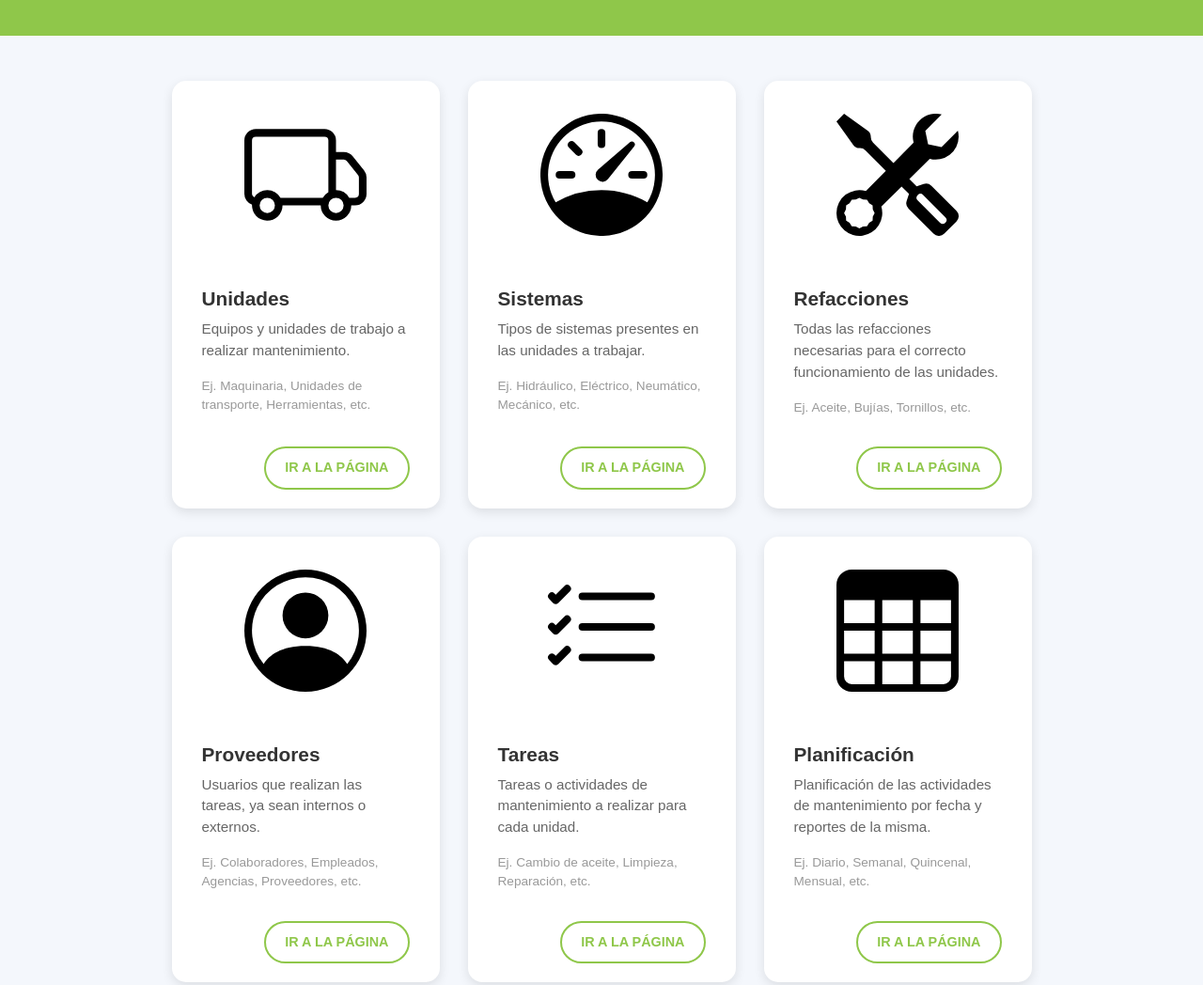
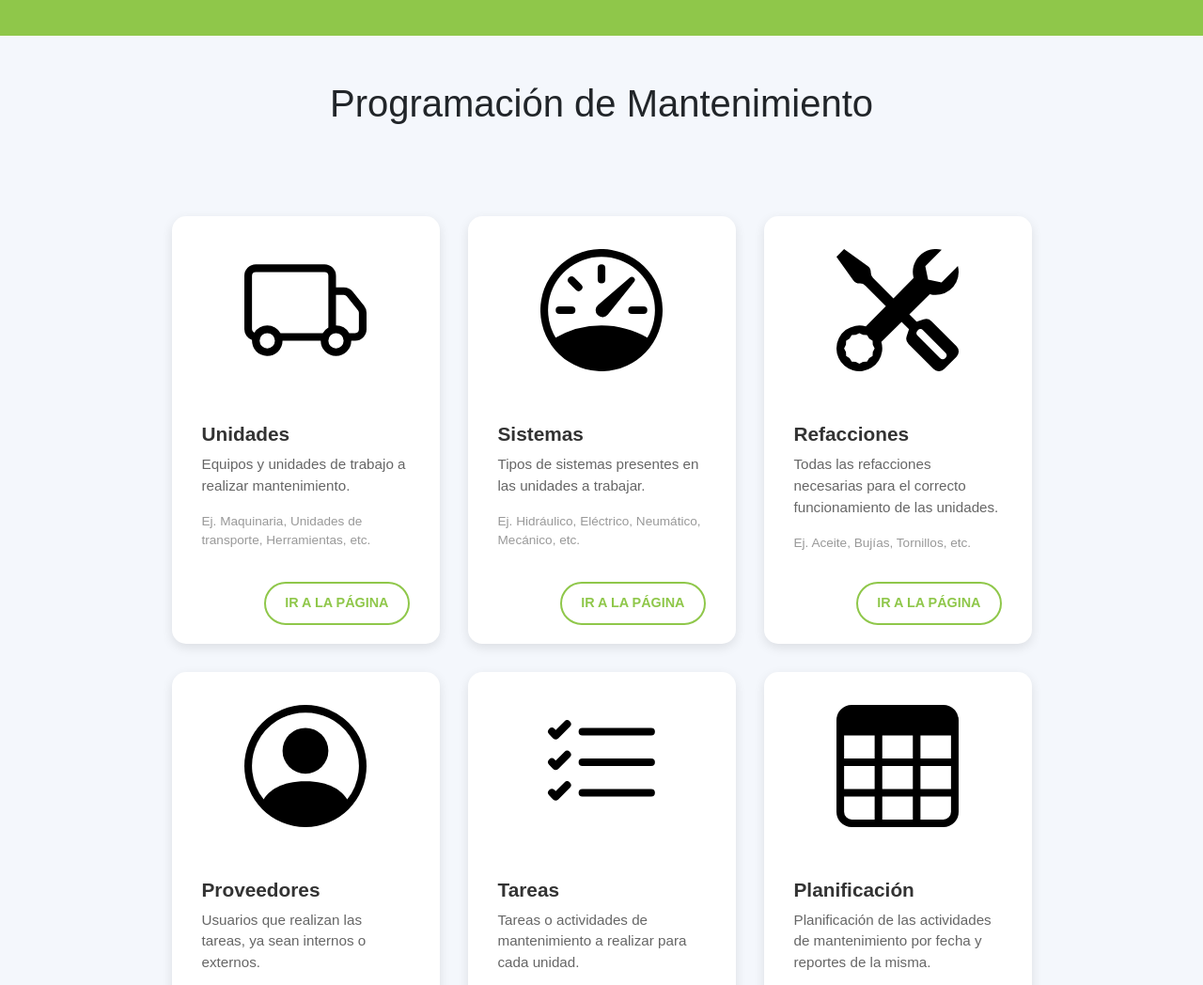
Before and after one commit to MVAlejandro/Mantenimiento-Alfa, a plain HTML site: page mantenimiento.html in a window 1280 px wide. Shown: the top 1048 px of the page at 94% size. Drawn offline with nearby package versions, Linux system fonts and the light colour scheme; a script that the page names is missing.

Commit message:
Se agrega un banner a la página de inicio y se modifica el acceso a la validación de sesión por fallos al subir la página en el servidor

```diff
--- a/mantenimiento.html
+++ b/mantenimiento.html
@@ -21,8 +21,15 @@
     </header>
 
     <!-- CONTENIDO PRINCIPAL -->
-     <main class="container mt-5 mb-5">
+     <main class="mt-5 mb-5">
 
+        <div id="banner" class="mb-5">
+            <div class="text-center">
+                <h1 class="banner-title">Programación de Mantenimiento</h1>
+            </div>
+        </div>
+
+        <div class="container pt-5">
             <div class="row d-flex justify-content-center">
                 <div class="card col-lg-3 col-sm-5">
                     <div class="card-img d-flex justify-content-center align-items-center">
@@ -108,6 +115,7 @@
                     </div>
                 </div>
             </div>
+        </div>
 
      </main>
 
@@ -118,6 +126,6 @@
 
 <script src="https://cdn.jsdelivr.net/npm/bootstrap@5.3.8/dist/js/bootstrap.bundle.min.js" integrity="sha384-FKyoEForCGlyvwx9Hj09JcYn3nv7wiPVlz7YYwJrWVcXK/BmnVDxM+D2scQbITxI" crossorigin="anonymous"></script>
 <script src="./js/nav.js" type="module"></script>
-<script src="/js/verificacion.js" type="module"></script>
+<script src="./js/verificacion.js" type="module"></script>
 </body>
 </html>
```
Also changed, not shown: assets/Mantenimiento_Pallets_Alfa.jpg (added). Lines whose indentation alone changed are shown as unchanged.
